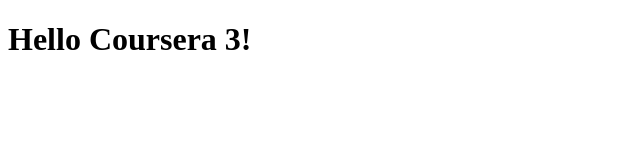
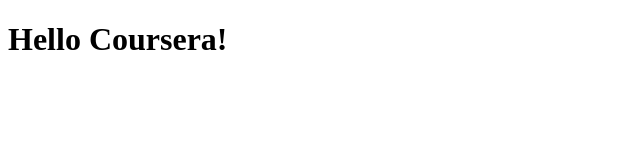
Before and after one commit to Pievosky/coursera-test, a plain HTML site: page site/index.html in a window 1280 px wide. Shown: the full height of the page, 0-640 px from the left. Drawn offline with Linux system fonts and the light colour scheme.

Commit message:
Update index.html

```diff
--- a/site/index.html
+++ b/site/index.html
@@ -6,6 +6,6 @@
 	<title>Hello cousera!</title>
 </head>
 <body>
-<h1>Hello Coursera 3!</h1>
+<h1>Hello Coursera!</h1>
 </body>
 </html>
```
